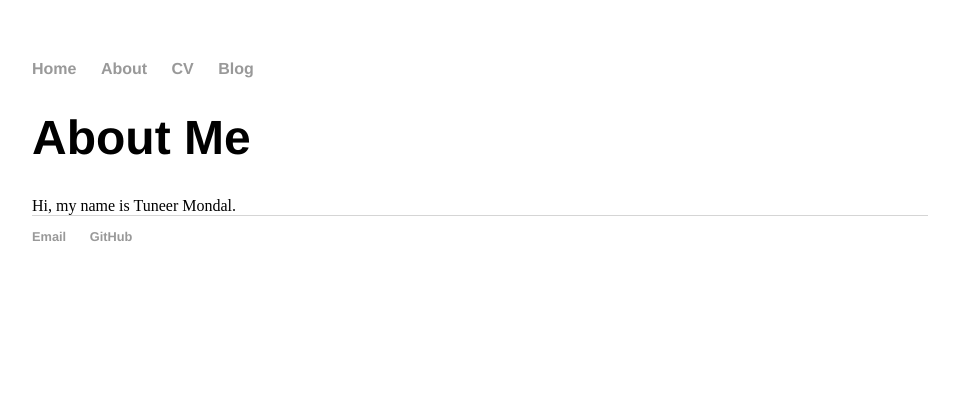
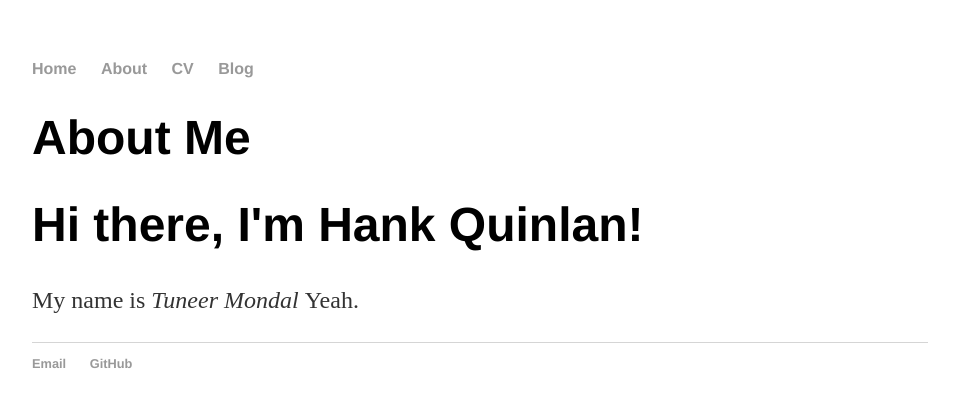
Before and after one commit to t-mondal/t-mondal.github.io, a Jekyll site: the page built from about/index.html, in a window 1280 px wide. Shown: the top 407 px of the page, without its empty margins (160-1119 px from the left). Built offline with Jekyll 4.4.1, drawn with Linux system fonts in a browser that asks for light colours.

Commit message:
Update index.html

```diff
--- a/about/index.html
+++ b/about/index.html
@@ -4,4 +4,7 @@ title: About Me
 ---
 	<h1>{{ page.title }}</h1>
 
-Hi, my name is Tuneer Mondal.
+<div class="blurb">
+	<h1>Hi there, I'm Hank Quinlan!</h1>
+	<p> My name is <em> Tuneer Mondal </em> Yeah. </p>
+</div><!-- /.blurb -->
```
